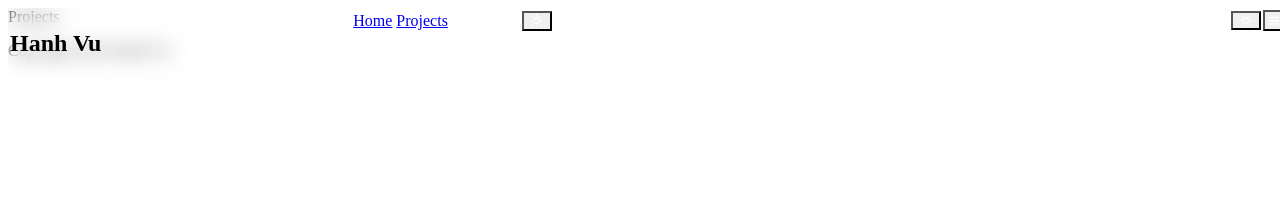
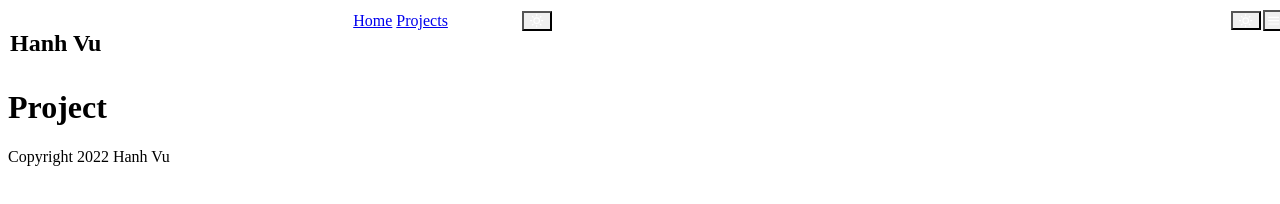
Before and after one commit to hanhqvu/portfolio-v2, a Gatsby site: page /projects in a window 1280 px wide. Built offline with nearby package versions, Linux system fonts and the light colour scheme; Gatsby itself is replaced by a stand-in of ours.

Commit message:
feat: add placeholder text

```diff
--- a/src/pages/projects/index.js
+++ b/src/pages/projects/index.js
@@ -1,10 +1,15 @@
 import React from "react";
 import Layout from "../../components/Layout";
+import { Container, Heading } from "@chakra-ui/react";
 
 export default function Projects() {
   return (
     <Layout>
-      <div>Projects</div>
+      <Container
+        pt="60px"
+      >
+        <Heading as="h1">Project</Heading>
+      </Container>
     </Layout>
   );
 }
```
